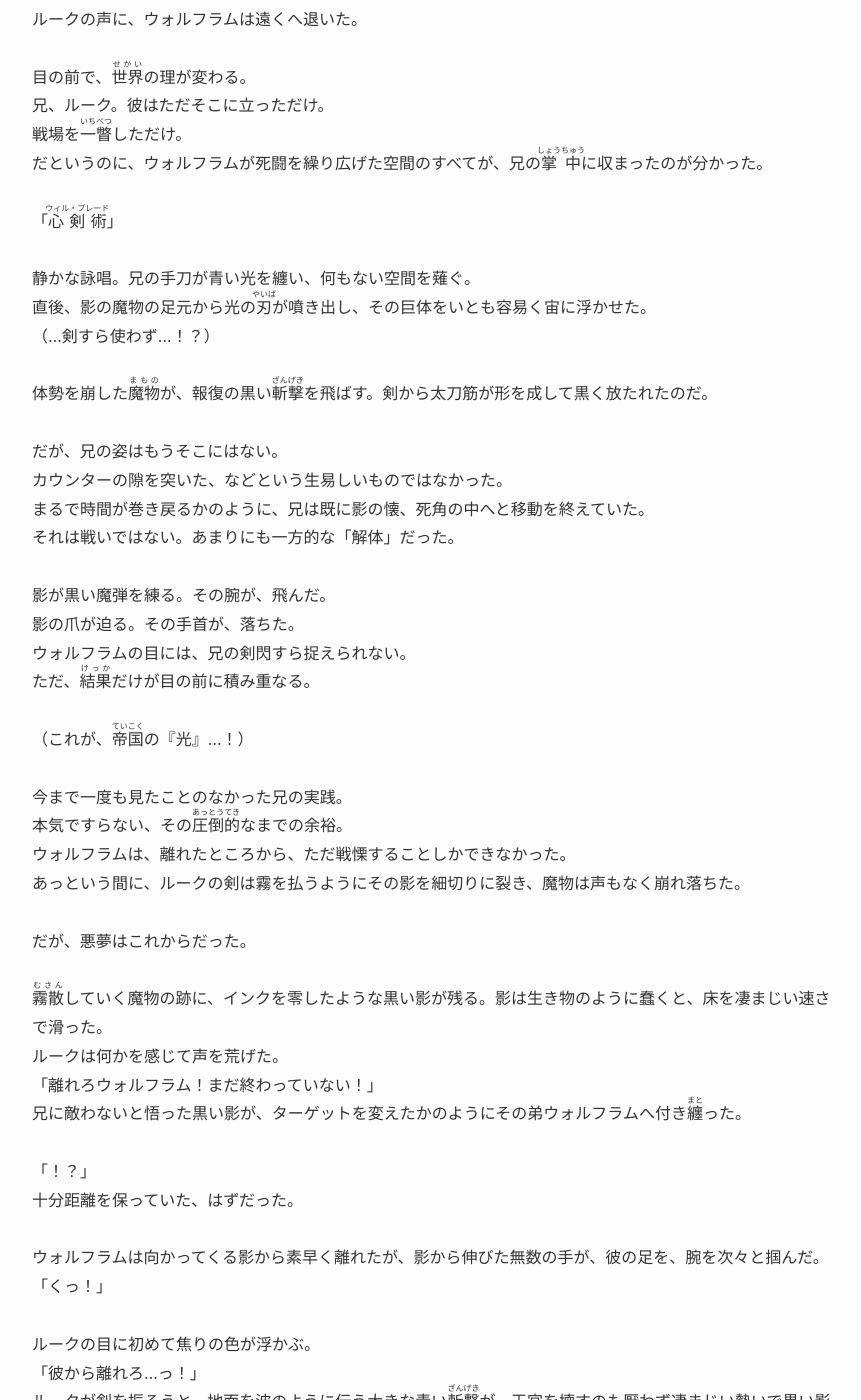
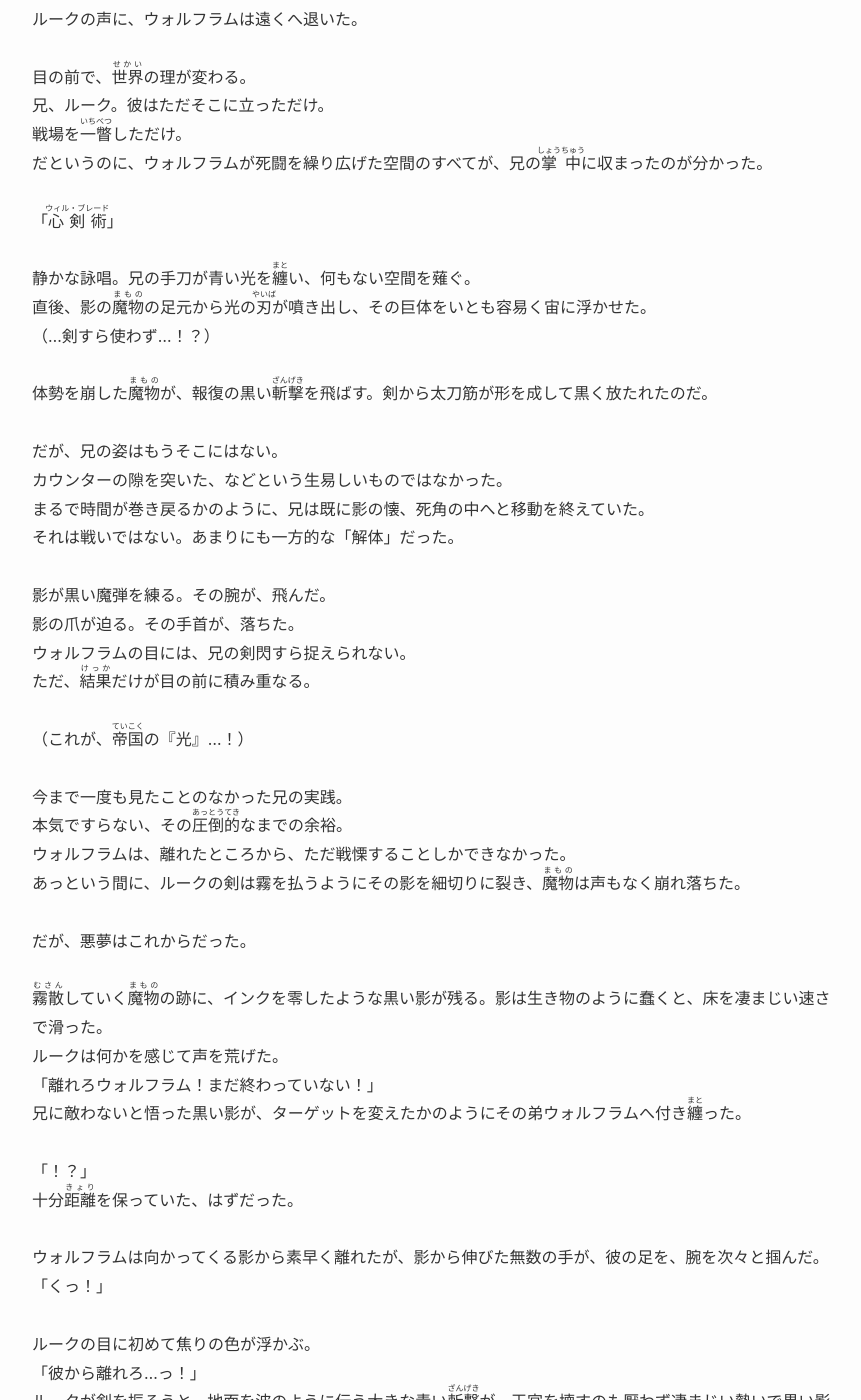
Before and after one commit to MikakoWorld/unison-gate-beta, a Jekyll site: the page built from docs/part01/05_魔法使いの目覚め.md, in a window 1280 px wide and 1400 px high, scrolled down 4995 px. Shown: the whole window, without its empty margins (208-1069 px from the left). Built offline with Jekyll 4.4.1, drawn with Linux system fonts in a browser that asks for light colours; some of the changed text lies outside the part shown.

Commit message:
微調整とお知らせ

```diff
--- a/docs/part01/05_魔法使いの目覚め.md
+++ b/docs/part01/05_魔法使いの目覚め.md
@@ -39,7 +39,7 @@ layout: novel
 <ruby>破壊<rt>はかい</rt></ruby>の跡は、従来の間取りを無視して宝物庫から続く廊下を抜け、西棟の<ruby>大広間<rt>おおひろま</rt></ruby>へと続いていた。<br>
 ウォルフラムが広間に駆け込むと、そこで彼は異形の影が近衛兵たちを<ruby>蹂躙<rt>じゅうりん</rt></ruby>する<ruby>光景<rt>こうけい</rt></ruby>を目の当たりにした。<br>
 <br>
-広間のシャンデリアが放つ光が、黒い<ruby>瘴気<rt>しょうき</rt></ruby>を<ruby>纏<rt>まと</rt></ruby>う人型の魔物を<ruby>不気味<rt>ぶきみ</rt></ruby>に照らし出している。<br>
+広間のシャンデリアが放つ光が、黒い<ruby>瘴気<rt>しょうき</rt></ruby>を<ruby>纏<rt>まと</rt></ruby>う人型の<ruby>魔物<rt>まもの</rt></ruby>を<ruby>不気味<rt>ぶきみ</rt></ruby>に照らし出している。<br>
 <ruby>屈強<rt>くっきょう</rt></ruby>であるはずの兵たちが、まるで紙切れのように吹き飛ばされ、壁や柱に叩きつけられていた。<br>
 兵士たちは人の多い方角から進路を逸らすように必死に盾を構えるが、その黒い人影が腕を一振りしただけで雪崩のように何人も押し返された。<br>
 <br>
@@ -55,7 +55,7 @@ layout: novel
 <br>
 カカカカカッッ！<br>
 <br>
-ウォルフラムは刀身で器用に弾く。多くの兵士たちの目にはその太刀筋を追うことすら難しかった。<br>
+ウォルフラムは<ruby>刀身<rt>とうしん</rt></ruby>で器用に弾く。多くの兵士たちの目にはその太刀筋を追うことすら難しかった。<br>
 <br>
 「退がれ！おまえたちでは犬死にするだけだ！」<br>
 <br>
@@ -67,10 +67,10 @@ layout: novel
 「ここは私が引き受ける。時間を稼ぐだけだ。行け。」<br>
 有無を言わせぬその声と、王族だけが持つ<ruby>圧倒的<rt>あっとうてき</rt></ruby>な気迫に、兵士たちは<ruby>頷<rt>うなず</rt></ruby>き合うと、負傷した仲間を抱えながら後退していく。<br>
 <br>
-一人、静まり返った広間で魔物と対峙したウォルフラム。<br>
-先に動いた魔物が鋭い爪を振りかざし襲いかかる。<br>
+一人、静まり返った広間で<ruby>魔物<rt>まもの</rt></ruby>と対峙したウォルフラム。<br>
+先に動いた<ruby>魔物<rt>まもの</rt></ruby>が鋭い爪を振りかざし襲いかかる。<br>
 ウォルフラムは<ruby>紙一重<rt>かみひとえ</rt></ruby>でそれを躱す。<br>
-勢い余った魔物の腕は、<ruby>背後<rt>はいご</rt></ruby>の壁に深く突き刺さった。<br>
+勢い余った<ruby>魔物<rt>まもの</rt></ruby>の腕は、<ruby>背後<rt>はいご</rt></ruby>の壁に深く突き刺さった。<br>
 <br>
 見逃さない。空いた胴へ斬り込む。<br>
 「<ruby>心剣術<rt>ウィル・ブレード</rt></ruby>」<br>
@@ -81,7 +81,7 @@ layout: novel
 「ぐっ……！」<br>
 <br>
 力負けを悟って剣筋を後ろに流し、壁際から抜け出した。<br>
-魔物は壁に食い込んだ腕や剣をガラリと引き抜いて、抜け出たウォルフラムへ振り返る。<br>
+<ruby>魔物<rt>まもの</rt></ruby>は壁に食い込んだ腕や剣をガラリと引き抜いて、抜け出たウォルフラムへ<ruby>振<rt>ふ</rt></ruby>り<ruby>返<rt>かえ</rt></ruby>る。<br>
 <br>
 （強い。しかし、退くわけにはいかない。）<br>
 <br>
@@ -139,7 +139,7 @@ layout: novel
 『最も悪しきは貴様らの方だ…。シュタインの血よ。幾度もの戦の上に今の栄光があることを、知らぬわけでもあるまい…』<br>
 黒い人影は剣を構える。再び<ruby>視界<rt>しかい</rt></ruby>が開けて現実の<ruby>喧騒<rt>けんそう</rt></ruby>が戻ってきた。<br>
 <br>
-（あれはおそらく、保管していた魔剣が形を成した魔物。密かに負の力を溜め込んでいたか…。もっと早く気づけなかったのか、私は。）<br>
+（あれはおそらく、保管していた魔剣が形を成した<ruby>魔物<rt>まもの</rt></ruby>。密かに負の力を溜め込んでいたか…。もっと早く気づけなかったのか、私は。）<br>
 少しの苛立ちをおくびにも出さず、冷たい瞳のまま軽く手首を返す。<br>
 キンッ。音が響き、振り翳された剣はルークに到達することなく宙で何かに弾かれた。<br>
 <br>
@@ -153,8 +153,8 @@ layout: novel
 <br>
 「<ruby>心剣術<rt>ウィル・ブレード</rt></ruby>」<br>
 <br>
-静かな詠唱。兄の手刀が青い光を纏い、何もない空間を薙ぐ。<br>
-直後、影の魔物の足元から光の<ruby>刃<rt>やいば</rt></ruby>が噴き出し、その巨体をいとも容易く宙に浮かせた。<br>
+静かな詠唱。兄の手刀が青い光を<ruby>纏<rt>まと</rt></ruby>い、何もない空間を薙ぐ。<br>
+直後、影の<ruby>魔物<rt>まもの</rt></ruby>の足元から光の<ruby>刃<rt>やいば</rt></ruby>が噴き出し、その巨体をいとも容易く宙に浮かせた。<br>
 （…剣すら使わず…！？）<br>
 <br>
 体勢を崩した<ruby>魔物<rt>まもの</rt></ruby>が、報復の黒い<ruby>斬撃<rt>ざんげき</rt></ruby>を飛ばす。剣から太刀筋が形を成して黒く放たれたのだ。<br>
@@ -174,17 +174,17 @@ layout: novel
 今まで一度も見たことのなかった兄の実践。<br>
 本気ですらない、その<ruby>圧倒的<rt>あっとうてき</rt></ruby>なまでの余裕。<br>
 ウォルフラムは、離れたところから、ただ戦慄することしかできなかった。<br>
-あっという間に、ルークの剣は霧を払うようにその影を細切りに裂き、魔物は声もなく崩れ落ちた。<br>
+あっという間に、ルークの剣は霧を払うようにその影を細切りに裂き、<ruby>魔物<rt>まもの</rt></ruby>は声もなく崩れ落ちた。<br>
 <br>
 だが、悪夢はこれからだった。<br>
 <br>
-<ruby>霧散<rt>むさん</rt></ruby>していく魔物の跡に、インクを零したような黒い影が残る。影は生き物のように蠢くと、床を凄まじい速さで滑った。<br>
+<ruby>霧散<rt>むさん</rt></ruby>していく<ruby>魔物<rt>まもの</rt></ruby>の跡に、インクを零したような黒い影が残る。影は生き物のように蠢くと、床を凄まじい速さで滑った。<br>
 ルークは何かを感じて声を荒げた。<br>
 「離れろウォルフラム！まだ終わっていない！」<br>
 兄に敵わないと悟った黒い影が、ターゲットを変えたかのようにその弟ウォルフラムへ付き<ruby>纏<rt>まと</rt></ruby>った。<br>
 <br>
 「！？」<br>
-十分距離を保っていた、はずだった。<br>
+十分<ruby>距離<rt>きょり</rt></ruby>を保っていた、はずだった。<br>
 <br>
 ウォルフラムは向かってくる影から素早く離れたが、影から伸びた無数の手が、彼の足を、腕を次々と掴んだ。<br>
 「くっ！」<br>
@@ -205,9 +205,9 @@ layout: novel
 <br>
 次の<ruby>瞬間<rt>しゅんかん</rt></ruby>、ウォルフラムの体を中心に、凄まじい黒い炎の爆発が起こった。<br>
 爆風に煽られながらルークが見たのは、黒い炎の中心でゆっくりと立ち上がる、漆黒の騎士、あるいは悪魔の姿。<br>
-頭部からは硬質な角が、<ruby>背中<rt>せなか</rt></ruby>からは<ruby>歪<rt>いびつ</rt></ruby>な尻尾が生え、体は帝国の鎧の形に黒い装甲を纏う。<br>
-見た目も、その動きも先ほどの魔物とは全く異なっていた。<br>
-もはや、魔物というよりは<ruby>魔神<rt>まじん</rt></ruby>と呼ぶのが相応しいだろう。<br>
+頭部からは硬質な角が、<ruby>背中<rt>せなか</rt></ruby>からは<ruby>歪<rt>いびつ</rt></ruby>な尻尾が生え、体は<ruby>帝国<rt>ていこく</rt></ruby>の鎧の形に黒い装甲を<ruby>纏<rt>まと</rt></ruby>う。<br>
+見た目も、その動きも先ほどの<ruby>魔物<rt>まもの</rt></ruby>とは全く異なっていた。<br>
+もはや、<ruby>魔物<rt>まもの</rt></ruby>というよりは<ruby>魔神<rt>まじん</rt></ruby>と呼ぶのが相応しいだろう。<br>
 馴染みのある、守るべき者の太刀筋がルークを襲ってきた。<br>
 <br>
 （…ウォルフラム、お前の剣か…！）<br>
@@ -230,7 +230,7 @@ layout: novel
 剣を交えながら、ルークは必死に弟の魂を探る。<br>
 ウォルフラムはルークの声に応えない。だが、その内なる声はルークに届いた。<br>
 <br>
-内面の意識を探り、集中する。現実の音が、消える。<br>
+内面の<ruby>意識<rt>いしき</rt></ruby>を探り、集中する。現実の音が、消える。<br>
 <br>
 憎悪の<ruby>奔流<rt>ほんりゅう</rt></ruby>の中に、彼はもがいていた。<br>
 黒い無数の手の中から、<ruby>僅<rt>わず</rt></ruby>かに顔を覗かせる弟の姿がはっきり見える。<br>
```
Also changed, not shown: other parts of docs/part01/05_魔法使いの目覚め.md (+4 -4 lines), docs/_announcements/2025-10-25-chapter-edit.md (added, +7 -0 lines), docs/part01/01_光と影の誓い.md (+19 -14 lines), docs/part01/02_旅立ち.md (+2 -2 lines), docs/part01/03_静寂の海.md (+2 -1 lines).
